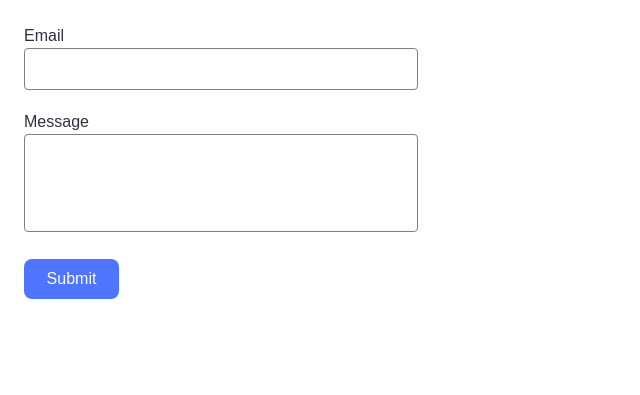
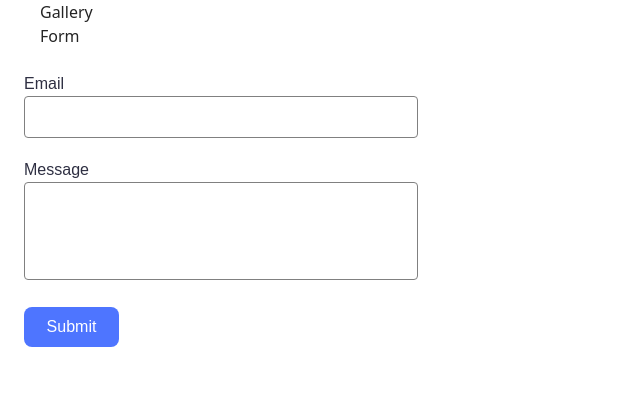
Before and after one commit to InnaKuts/goit-advancedjs-hw-02, a website built with Vite: page src/2-form.html in a window 1280 px wide. Shown: the whole page, without its empty margins (0-640 px from the left). Built offline with nearby package versions, Linux system fonts and the light colour scheme.

Commit message:
navigation

```diff
--- a/src/2-form.html
+++ b/src/2-form.html
@@ -1,6 +1,5 @@
 <!DOCTYPE html>
 <html lang="en">
-
   <head>
     <meta charset="UTF-8" />
     <link rel="icon" type="image/svg+xml" href="/favicon.svg" />
@@ -10,6 +9,11 @@
   </head>
 
   <body>
+    <header>
+        <load src="./partials/header.html" />
+      </div>
+    </header>
+    <main>
       <form class="feedback-form" autocomplete="off">
         <label>
           Email
@@ -22,6 +26,6 @@
         <button type="submit">Submit</button>
       </form>
       <script type="module" src="./js/2-form.js"></script>
+    </main>
   </body>
-
 </html>
--- /dev/null
+++ b/src/partials/header.html
@@ -0,0 +1,12 @@
+<div class="container">
+  <nav class="nav">
+    <ul class="nav-list">
+      <li class="nav-item">
+        <a href="./1-gallery.html" class="nav-link">Gallery</a>
+      </li>
+      <li class="nav-item">
+        <a href="./2-form.html" class="nav-link">Form</a>
+      </li>
+    </ul>
+  </nav>
+</div>
```
Also changed, not shown: src/1-gallery.html (+5 -3 lines), src/index.html (+16 -1 lines). Lines whose indentation alone changed are shown as unchanged.
